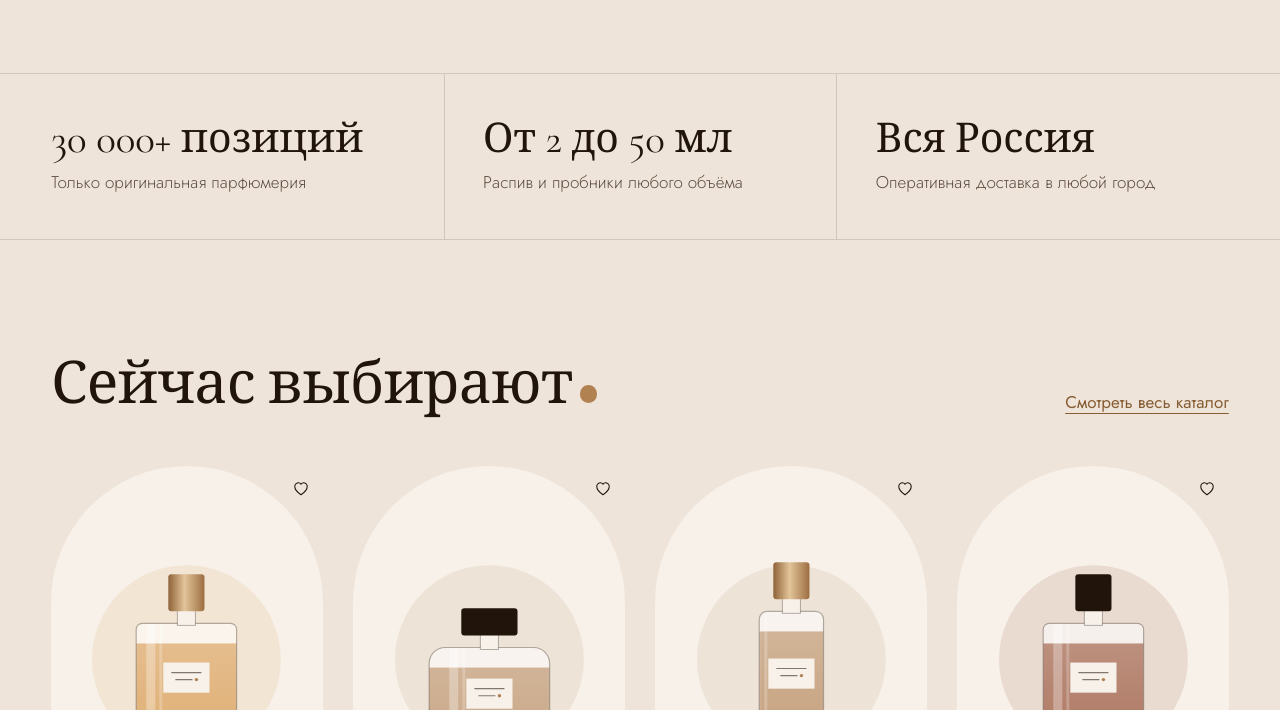
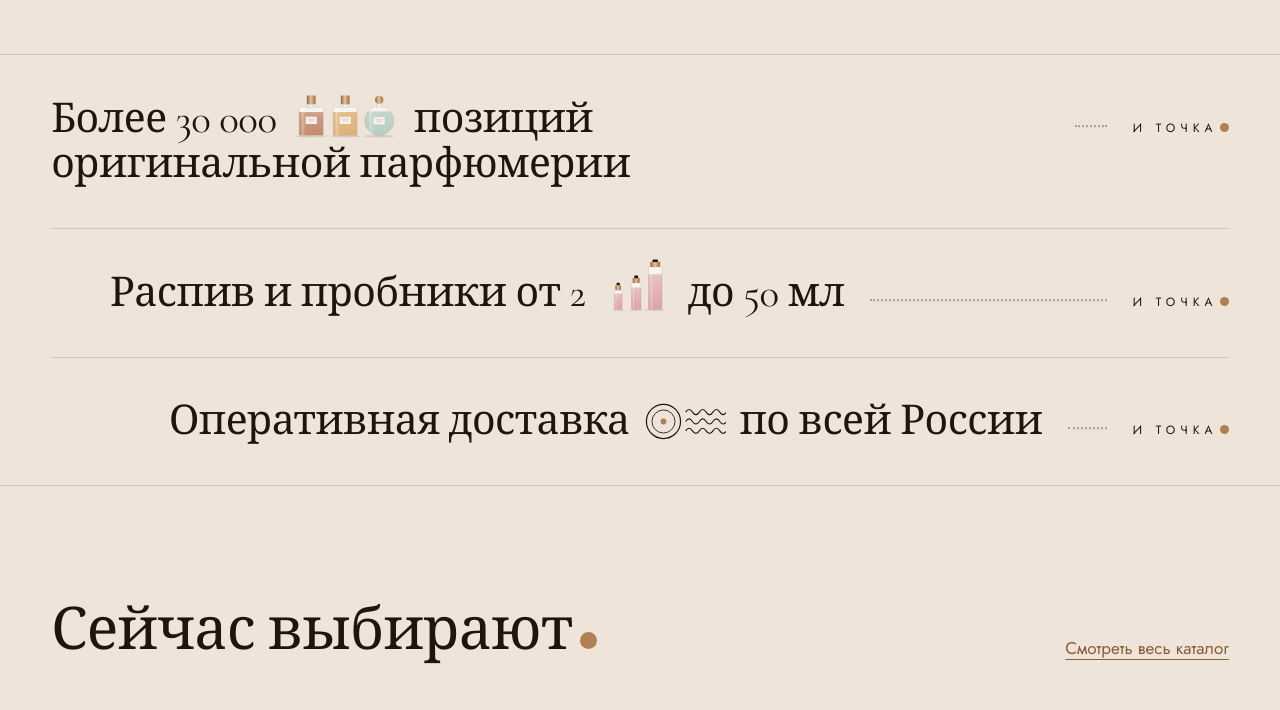
Before and after one commit to blackblackkk/aromo, a plain HTML site: page index.html in a window 1280 px wide. Shown: the part 757-1467 px from the top of the page. Drawn offline with nearby package versions, Linux system fonts and the light colour scheme.

Commit message:
Главная: строки-утверждения «… и точка» вместо блока с тремя фактами
Три колонки с цифрами заменены крупными строками-ссылками с рисунками
внутри текста (флаконы, атомайзеры, почтовый штемпель), пунктирной
отбивкой и рефреном «и точка» из названия бренда.

Co-Authored-By: Claude Fable 5.2 <noreply@anthropic.com>
Claude-Session: https://claude.ai/code/session_01EamBPJPH8KeKa6rHJzHxQq

```diff
--- a/assets/css/style.css
+++ b/assets/css/style.css
@@ -177,7 +177,7 @@ main { min-height: 60vh; padding-bottom: clamp(72px, 10vw, 140px); }
 /* Первый экран */
 .hero { position: relative; overflow: hidden; }
 .hero__in {
-  max-width: var(--wrap); margin: 0 auto; padding: clamp(36px, 6vw, 88px) var(--pad) clamp(40px, 6vw, 80px);
+  max-width: var(--wrap); margin: 0 auto; padding: clamp(36px, 6vw, 88px) var(--pad) clamp(32px, 4.5vw, 60px);
   display: grid; grid-template-columns: minmax(0, 1.05fr) minmax(0, .95fr); align-items: center; gap: clamp(16px, 4vw, 64px);
 }
 .hero h1 {
@@ -195,14 +195,29 @@ main { min-height: 60vh; padding-bottom: clamp(72px, 10vw, 140px); }
 }
 @keyframes veil { from { opacity: 0; transform: scale(1.05); } to { opacity: 1; transform: none; } }
 
-/* Три факта */
-.facts { border-top: 1px solid rgba(33, 21, 11, .14); border-bottom: 1px solid rgba(33, 21, 11, .14); }
-.facts__in { max-width: var(--wrap); margin: 0 auto; padding: 0 var(--pad); display: grid; grid-template-columns: repeat(3, 1fr); }
-.fact { padding: clamp(24px, 3.4vw, 44px) clamp(16px, 3vw, 44px); }
-.fact + .fact { border-left: 1px solid rgba(33, 21, 11, .14); }
-.fact:first-child { padding-left: 0; }
-.fact b { display: block; font-family: var(--serif); font-weight: 400; font-size: clamp(1.75rem, 3.2vw, 2.75rem); line-height: 1.05; }
-.fact span { display: block; margin-top: 8px; color: var(--ink-soft); }
+/* Строки-утверждения: «… и точка» */
+.manifest { border-top: 1px solid rgba(33, 21, 11, .14); border-bottom: 1px solid rgba(33, 21, 11, .14); }
+.manifest__row { display: flex; align-items: baseline; gap: clamp(14px, 2vw, 28px); padding: clamp(24px, 3.2vw, 44px) 0; }
+.manifest__row + .manifest__row { border-top: 1px solid rgba(33, 21, 11, .14); }
+.manifest__row:nth-child(2) { padding-left: 5%; }
+.manifest__row:nth-child(3) { padding-left: 10%; }
+.manifest__text {
+  font-family: var(--serif); font-weight: 400; font-size: clamp(1.75rem, 3.2vw, 3rem);
+  line-height: 1.1; letter-spacing: -.012em; text-wrap: balance; transition: color .3s var(--ease);
+}
+.manifest__lead { flex: 1; min-width: 32px; height: 0; border-bottom: 2px dotted rgba(33, 21, 11, .34); transform: translateY(-.28em); transition: border-color .3s var(--ease); }
+.manifest__end { font-size: .75rem; font-weight: 400; letter-spacing: .42em; text-transform: uppercase; white-space: nowrap; }
+.manifest__end .dot { width: 9px; height: 9px; margin-left: .2em; transition: transform .35s var(--ease); }
+.manifest__row:hover .manifest__text { color: var(--bronze-deep); }
+.manifest__row:hover .manifest__lead { border-color: var(--bronze); }
+.manifest__row:hover .manifest__end .dot { transform: scale(1.9); }
+.manifest__pic { display: inline-flex; align-items: flex-end; vertical-align: -.24em; margin: -.3em .04em; color: var(--ink); }
+.manifest__pic svg { height: 1.42em; width: auto; }
+.manifest__pic--shelf svg + svg { margin-left: -.36em; }
+.manifest__pic--vials { margin: -.3em .36em; }
+.manifest__pic--vials svg { margin: 0 -.37em; }
+.manifest__pic--stamp { vertical-align: -.2em; margin: 0 .1em; }
+.manifest__pic--stamp svg { height: 1em; }
 
 /* Карточка аромата */
 .grid { display: grid; grid-template-columns: repeat(auto-fill, minmax(232px, 1fr)); gap: clamp(32px, 4vw, 52px) clamp(16px, 2.4vw, 32px); }
@@ -519,9 +534,9 @@ input[type="range"] { width: 100%; accent-color: var(--bronze-deep); margin-top:
   .header__tools > button.icon-btn { grid-column: 3; grid-row: 1; }
   .search { grid-column: 1 / -1; grid-row: 2; margin: 0; flex: none; }
   .search__results { left: 0; right: 0; width: auto; }
-  .facts__in { grid-template-columns: 1fr; }
-  .fact, .fact:first-child { padding: 22px 0; }
-  .fact + .fact { border-left: 0; border-top: 1px solid rgba(33, 21, 11, .14); }
+  .manifest__row, .manifest__row:nth-child(2), .manifest__row:nth-child(3) { flex-wrap: wrap; padding-left: 0; row-gap: 12px; }
+  .manifest__text { flex: 1 1 100%; }
+  .manifest__lead { max-width: 56px; }
   .grid { grid-template-columns: 1fr 1fr; gap: 32px 14px; }
   .card__name { font-size: 1.3125rem; }
   .families { grid-template-columns: 1fr; }
--- a/assets/js/app.js
+++ b/assets/js/app.js
@@ -82,7 +82,7 @@
   };
   var svgN = 0;
 
-  function flacon(p) {
+  function flacon(p, bare) {
     var s = SHAPES[p.sh] || SHAPES.square, t = TINT[p.f] || '#C9A27A', u = 'fl' + (++svgN);
     var dark = hash(p.id) % 2 === 0, capFill = dark ? '#21150B' : 'url(#' + u + 'm)';
     var ny = s.top - 13, cap;
@@ -93,7 +93,7 @@
       '<defs><clipPath id="' + u + 'c"><path d="' + s.d + '"/></clipPath>' +
       '<linearGradient id="' + u + 'l" x1="0" y1="0" x2="0" y2="1"><stop offset="0" stop-color="' + t + '" stop-opacity=".62"/><stop offset="1" stop-color="' + t + '"/></linearGradient>' +
       '<linearGradient id="' + u + 'm" x1="0" y1="0" x2="1" y2="0"><stop offset="0" stop-color="#8E6238"/><stop offset=".45" stop-color="#E3C49A"/><stop offset="1" stop-color="#9C6E41"/></linearGradient></defs>' +
-      '<circle cx="100" cy="132" r="94" fill="' + t + '" opacity=".14"/>' +
+      (bare ? '' : '<circle cx="100" cy="132" r="94" fill="' + t + '" opacity=".14"/>') +
       '<ellipse cx="100" cy="215" rx="64" ry="5" fill="#21150B" opacity=".12"/>' +
       '<path d="' + s.d + '" fill="#fff" opacity=".6"/>' +
       '<g clip-path="url(#' + u + 'c)"><rect x="0" y="' + (s.top + 20) + '" width="200" height="240" fill="url(#' + u + 'l)"/>' +
@@ -106,13 +106,13 @@
       '</svg>';
   }
 
-  function vial(p, ml) {
+  function vial(p, ml, bare) {
     var t = TINT[p.f] || '#C9A27A', u = 'vl' + (++svgN);
     var h = 56 + Math.sqrt(ml) * 17, w = 26 + Math.sqrt(ml) * 4.2, x = 100 - w / 2, y = 212 - h;
     return '<svg viewBox="0 0 200 240" aria-hidden="true" focusable="false">' +
       '<defs><linearGradient id="' + u + 'l" x1="0" y1="0" x2="0" y2="1"><stop offset="0" stop-color="' + t + '" stop-opacity=".62"/><stop offset="1" stop-color="' + t + '"/></linearGradient>' +
       '<linearGradient id="' + u + 'm" x1="0" y1="0" x2="1" y2="0"><stop offset="0" stop-color="#8E6238"/><stop offset=".45" stop-color="#E3C49A"/><stop offset="1" stop-color="#9C6E41"/></linearGradient></defs>' +
-      '<circle cx="100" cy="132" r="94" fill="' + t + '" opacity=".14"/>' +
+      (bare ? '' : '<circle cx="100" cy="132" r="94" fill="' + t + '" opacity=".14"/>') +
       '<ellipse cx="100" cy="215" rx="' + (w * .8) + '" ry="4" fill="#21150B" opacity=".12"/>' +
       '<rect x="' + x + '" y="' + y + '" width="' + w + '" height="' + h + '" rx="5" fill="#fff" opacity=".6"/>' +
       '<rect x="' + x + '" y="' + (y + h * .18) + '" width="' + w + '" height="' + (h * .82) + '" rx="5" fill="url(#' + u + 'l)"/>' +
@@ -122,6 +122,12 @@
       '<rect x="' + (100 - w * .2) + '" y="' + (y - 30) + '" width="' + (w * .4) + '" height="11" rx="2" fill="#21150B"/>' +
       '</svg>';
   }
+
+  // Почтовый штемпель для строки про доставку
+  var STAMP = '<svg viewBox="0 0 98 48" aria-hidden="true" focusable="false"><g fill="none" stroke="currentColor">' +
+    '<circle cx="24" cy="24" r="20" stroke-width="1.4"/><circle cx="24" cy="24" r="13.5" stroke-width="1"/>' +
+    '<path stroke-width="1.3" d="M50 13q4-6 8 0t8 0 8 0 8 0 8 0 8 0M50 24q4-6 8 0t8 0 8 0 8 0 8 0 8 0M50 35q4-6 8 0t8 0 8 0 8 0 8 0 8 0"/></g>' +
+    '<circle cx="24" cy="24" r="3.4" fill="#B18151"/></svg>';
 
   /* ---------- Карточка ---------- */
   function favBtn(p) {
@@ -183,6 +189,11 @@
       return '<a href="#catalog" data-go-brand="' + esc(b.name) + '">' + esc(b.name) + '</a>';
     }).join('<i class="dot"></i>');
 
+    var shelf = ['tom-ford-lost-cherry', 'mfk-baccarat-rouge-540', 'diptyque-philosykos'].map(function (id) { return byId[id] ? flacon(byId[id], true) : ''; }).join('');
+    var vp = byId['pdm-delina'] || PRODUCTS[0];
+    var vials = [2, 10, 50].map(function (ml) { return vial(vp, ml, true); }).join('');
+    var manifestEnd = '<i class="manifest__lead" aria-hidden="true"></i><span class="manifest__end">и точка<i class="dot"></i></span></a>';
+
     return '<section class="hero"><div class="hero__in">' +
       '<div><h1>Оригинальная парфюмерия — флаконом или по&nbsp;миллилитру<i class="dot"></i></h1>' +
       '<p class="lead">Более 30 000 позиций. Распив и пробники от 2 до 50 мл. Оперативная доставка по всей России.</p>' +
@@ -190,10 +201,10 @@
       '<div class="hero__art"><img src="assets/img/logo-mark.jpg" width="800" height="560" alt="Знак «Ароматно и точка»: буква А в виде парфюмерного флакона с золотой крышкой"></div>' +
       '</div></section>' +
 
-      '<section class="facts" aria-label="Коротко о магазине"><div class="facts__in">' +
-      '<div class="fact"><b>30 000+ позиций</b><span>Только оригинальная парфюмерия</span></div>' +
-      '<div class="fact"><b>От 2 до 50 мл</b><span>Распив и пробники любого объёма</span></div>' +
-      '<div class="fact"><b>Вся Россия</b><span>Оперативная доставка в любой город</span></div>' +
+      '<section class="manifest" aria-label="Коротко о магазине"><div class="wrap">' +
+      '<a class="manifest__row" href="#catalog"><span class="manifest__text">Более 30 000 <span class="manifest__pic manifest__pic--shelf">' + shelf + '</span> позиций оригинальной парфюмерии</span>' + manifestEnd +
+      '<a class="manifest__row" href="#decant"><span class="manifest__text">Распив и пробники от 2 <span class="manifest__pic manifest__pic--vials">' + vials + '</span> до 50 мл</span>' + manifestEnd +
+      '<a class="manifest__row" href="#delivery"><span class="manifest__text">Оперативная доставка <span class="manifest__pic manifest__pic--stamp">' + STAMP + '</span> по всей России</span>' + manifestEnd +
       '</div></section>' +
 
       '<section class="section wrap"><div class="section__head"><h2>Сейчас выбирают<i class="dot"></i></h2>' +
```
